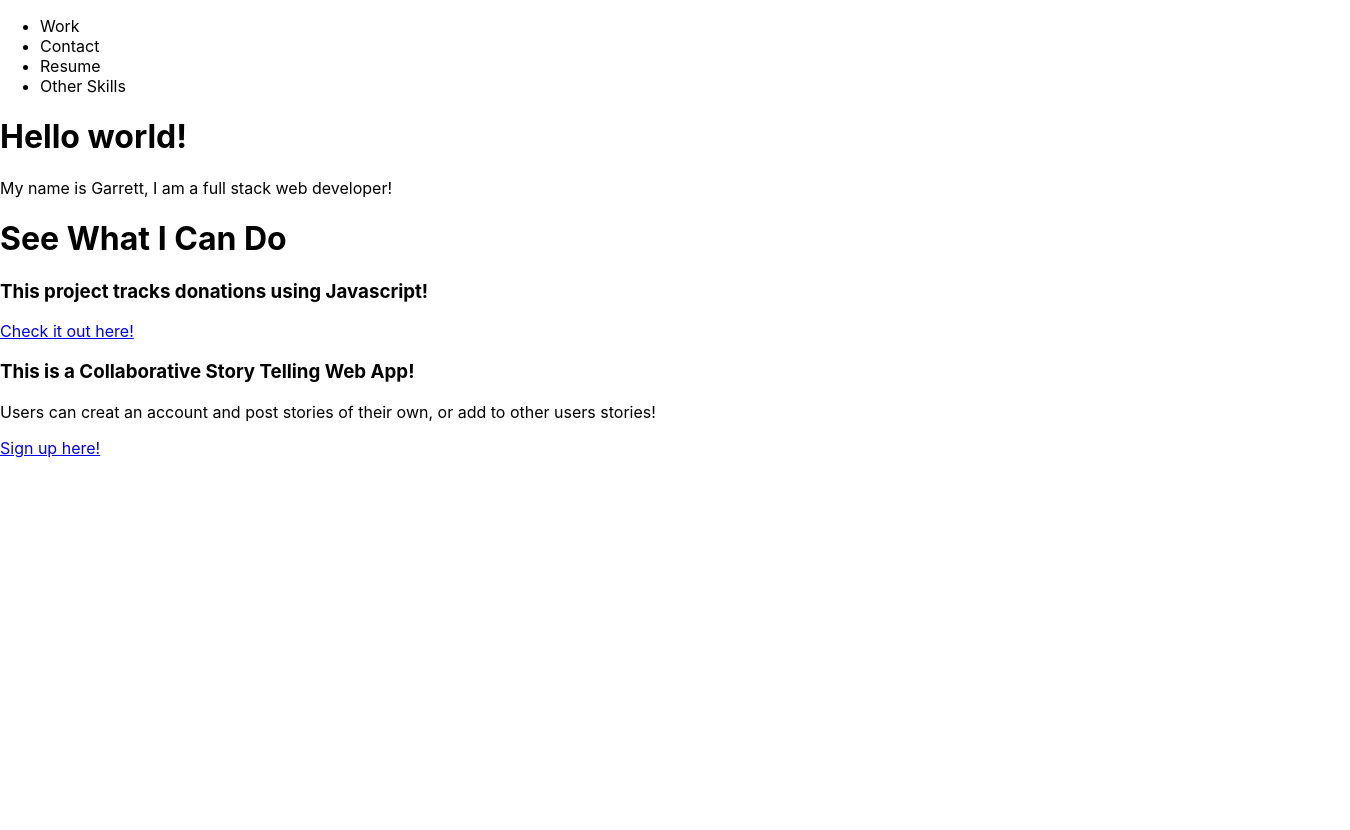
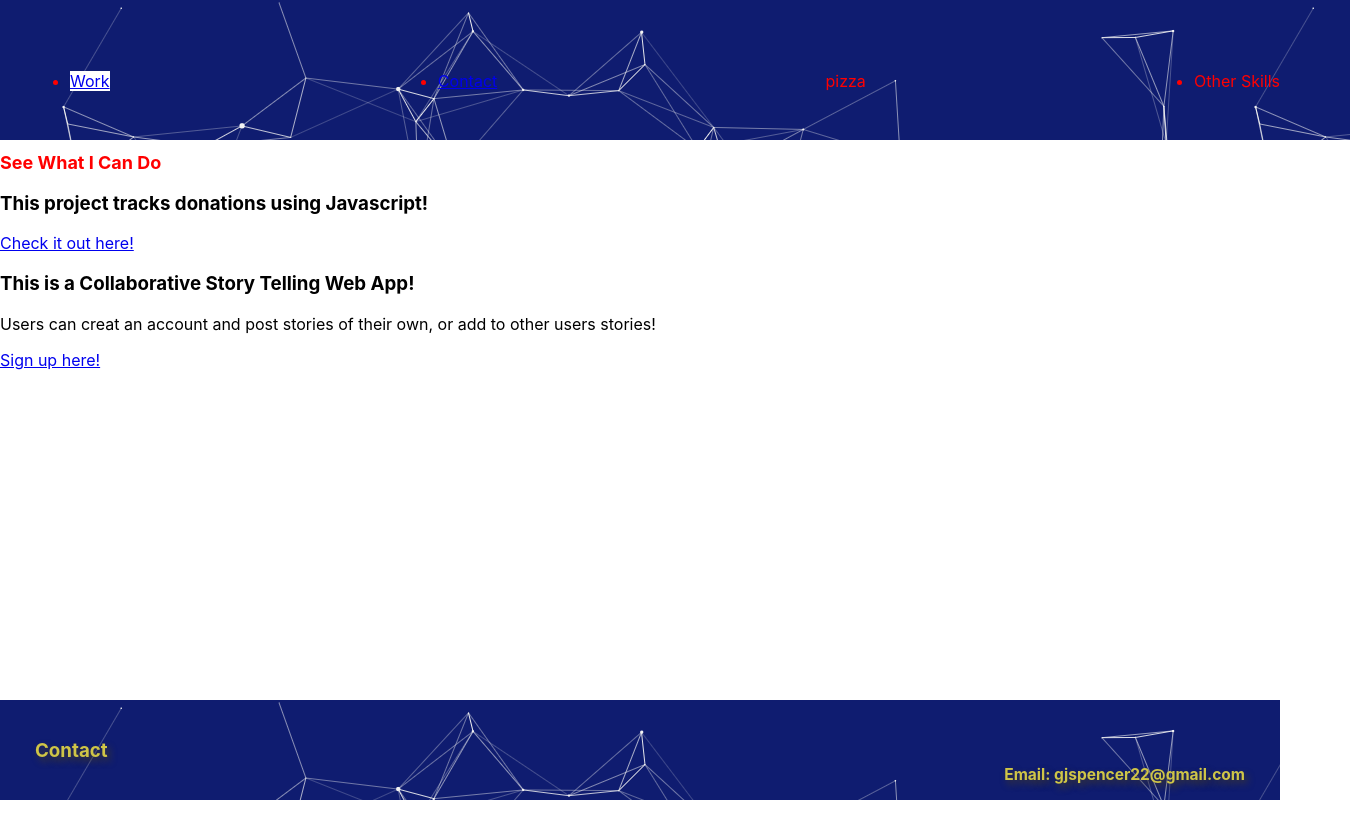
Before and after one commit to gjspencer22/react-portfolio, a React (Create React App) app: page /work in a window 1280 px wide. Shown: the whole page, 1350 px wide, since content can reach past the window. Before the commit the page ends 800 px from the top, so only its background shows below. Built offline with nearby package versions, Linux system fonts and the light colour scheme.

Commit message:
some page links added

```diff
--- a/package.json
+++ b/package.json
@@ -8,6 +8,7 @@
     "@testing-library/user-event": "^12.8.3",
     "react": "^17.0.2",
     "react-dom": "^17.0.2",
+    "react-router-dom": "^5.2.0",
     "react-scripts": "4.0.3",
     "web-vitals": "^1.1.2"
   },
--- a/src/App.css
+++ b/src/App.css
@@ -1,38 +1,3 @@
-.App {
-  text-align: center;
+.selected {
+    background-color: white;
 }
-
-.App-logo {
-  height: 40vmin;
-  pointer-events: none;
-}
-
-@media (prefers-reduced-motion: no-preference) {
-  .App-logo {
-    animation: App-logo-spin infinite 20s linear;
-  }
-}
-
-.App-header {
-  background-color: #282c34;
-  min-height: 100vh;
-  display: flex;
-  flex-direction: column;
-  align-items: center;
-  justify-content: center;
-  font-size: calc(10px + 2vmin);
-  color: white;
-}
-
-.App-link {
-  color: #61dafb;
-}
-
-@keyframes App-logo-spin {
-  from {
-    transform: rotate(0deg);
-  }
-  to {
-    transform: rotate(360deg);
-  }
-}
--- a/src/App.js
+++ b/src/App.js
@@ -1,5 +1,6 @@
+import { BrowserRouter as Router, Switch, Route } from 'react-router-dom'
 import './App.css';
-import React from 'react';
+import React, { useState } from 'react';
 import About from './components/About';
 import Work from './components/Work';
 import Contact from './components/Contact';
@@ -10,14 +11,21 @@ import Resume from './components/Resume';
 
 
 function App() {
+  const [authenticated, setLogIn] = useState(false)
+
   return (
     <div>
-      <main>
-        <Header></Header>
-        <About></About>
-        <Work></Work>
-      </main>
+      <Router>
+        <Header loggedIn = {authenticated} />
+        <Switch>
+          <Route exact path = '/' component = { About }/>
+          <Route exact path = '/contact' component = { Contact }/>
+          <Route exact path = '/work' component = { Work }/>
+        </Switch>
+        <Footer/>
+      </Router>
     </div>
+
   );
 }
 
--- a/src/components/Contact/index.js
+++ b/src/components/Contact/index.js
@@ -0,0 +1,9 @@
+import React from 'react';
+function Contact(props) {
+    return (
+        <div>
+            <h1>Email</h1>
+        </div>
+    );
+}
+export default Contact;
--- a/src/components/Footer/index.js
+++ b/src/components/Footer/index.js
@@ -0,0 +1,12 @@
+import React from 'react';
+function Footer() {
+    return (
+        <div class="contactBackground">
+            <h3 className="contact">Contact <h5>Email: gjspencer22@gmail.com</h5></h3>
+            <div className="contactInfo">
+
+            </div>
+        </div>
+    );
+}
+export default Footer;
--- a/src/components/Header/index.js
+++ b/src/components/Header/index.js
@@ -1,17 +1,18 @@
 import React from 'react';
-function Header() {
+import { NavLink } from 'react-router-dom';
+function Header(props) {
     return (
-       <nav>
-           <ul>
+       <nav class ="header">
+           <ul class ="links">
                <li>
-                   <span>Work</span>
+                   <NavLink to = '/work' activeClassName = 'selected'>Work</NavLink>
                </li>
                <li>
-                   <span>Contact</span>
+               <NavLink to = '/contact' activeClassName = 'selected'>Contact</NavLink>
                </li>
-               <li>
-                   <span>Resume</span>
-               </li>
+
+                   {props.loggedIn ? <li><span>Resume</span></li>: 'pizza'}
+
                <li>
                    <span>Other Skills</span>
                </li>
--- a/src/index.css
+++ b/src/index.css
@@ -11,3 +11,49 @@ code {
   font-family: source-code-pro, Menlo, Monaco, Consolas, 'Courier New',
     monospace;
 }
+h1 {
+  font-size: large;
+  color: red;
+}
+.header {
+padding: 20px 35px;
+display: flex;
+justify-content: space-between;
+flex-wrap: wrap;
+position: sticky;
+width: 100%;
+height: 100px;
+background-image: url(/src/assets/HeaderImg/cool-background.png);
+
+}
+.links {
+  padding:35px 35px 35px 35px;
+display: flex;
+justify-content: space-between;
+flex-wrap: wrap;
+position: sticky;
+width: 100%;
+height: 60px;
+color: red;
+}
+.contactBackground {
+   position:absolute;
+   bottom:0;
+   width:100%;
+   height:100px;
+  background-image: url(/src/assets/HeaderImg/cool-background.png);
+  text-align: center;
+}
+.contact{
+  color: #cfc547;
+
+  text-shadow: 3px 4px 7px rgba(81,67,21,0.8);
+  padding: 20px 35px;
+  display: flex;
+  justify-content: space-between;
+}
+.contactInfo {
+  color: #cfc547;
+
+text-shadow: 3px 4px 7px rgba(81,67,21,0.8);
+}
```
Also changed, not shown: src/assets/HeaderImg/cool-background.png (added), src/index.js (line endings or trailing spaces), 1 other file (tests, documents, lock files or other folders).
